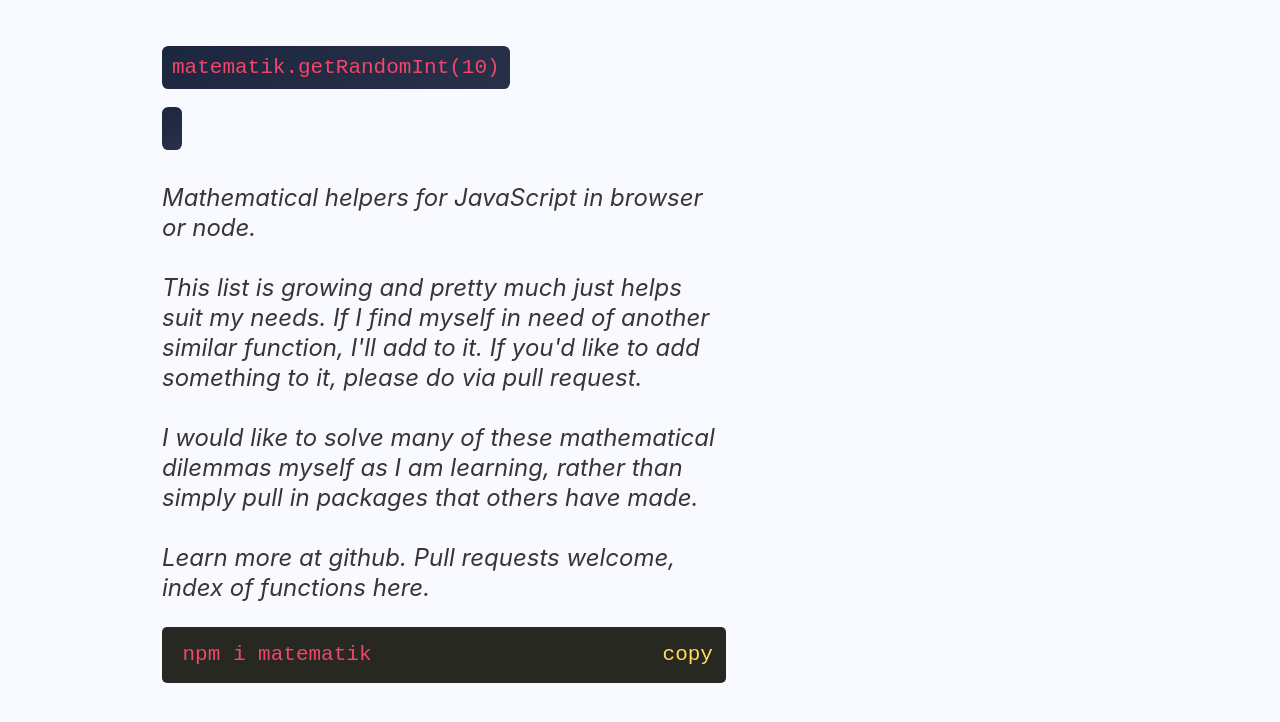
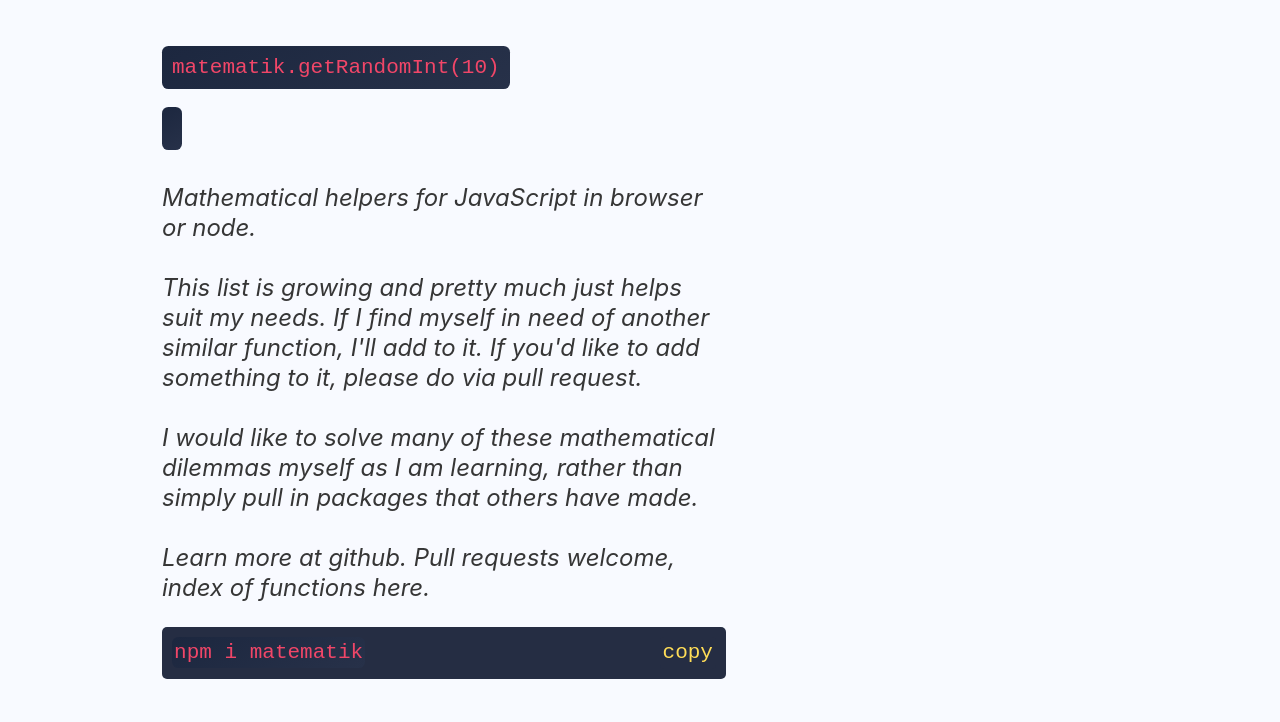
Before and after one commit to nickgraffis/matematik, a website: page index.html in a window 1280 px wide. Shown: the part 210-932 px from the top of the page. Drawn offline with nearby package versions, Linux system fonts and the light colour scheme.

Commit message:
fixed some colors

```diff
--- a/assets/css/style.css
+++ b/assets/css/style.css
@@ -11,16 +11,21 @@
 
 .copy-alert {
     color: #ffdd57;
-        background-color: #272822;
+        background-color: rgb(37,45,67);
         opacity: 0;
 }
 
 .copy {
     border-radius: 4px;
-    background-color: #272822;
+    background-color: rgb(37,45,67);
 color: #ffdd57;
 cursor: pointer;
 padding: 3px;
+}
+
+.npm {
+  background-color: rgb(37,45,67);
+  border-radius: 5px;
 }
 
 .navbar {
--- a/index.html
+++ b/index.html
@@ -46,9 +46,9 @@
           I would like to solve many of these mathematical dilemmas myself as I am learning, rather than simply pull in packages that others have made.
 						<br><br>
           Learn more at <a href="https://github.com/nickgraffis/matematik">github</a>. Pull requests welcome, <a href="https://github.com/nickgraffis/matematik#index-of-functions">index of functions here</a>.</span></p>
-          <nav class="level subtitle is-4" style="background-color: #272822; border-radius: 5px;">
+          <nav class="level subtitle is-4 npm">
         		<div class="level-left" style="padding: 10px;">
-        			<code class="level-item" style="background-color: #272822;"><span>npm i matematik</span></code>
+        			<code class="level-item language-javascript"><span>npm i matematik</span></code>
         		</div>
             <code id="copyalert" class="level-item copy-alert">Copied!</code>
         		<div class="level-right" style="padding: 10px;">
```
